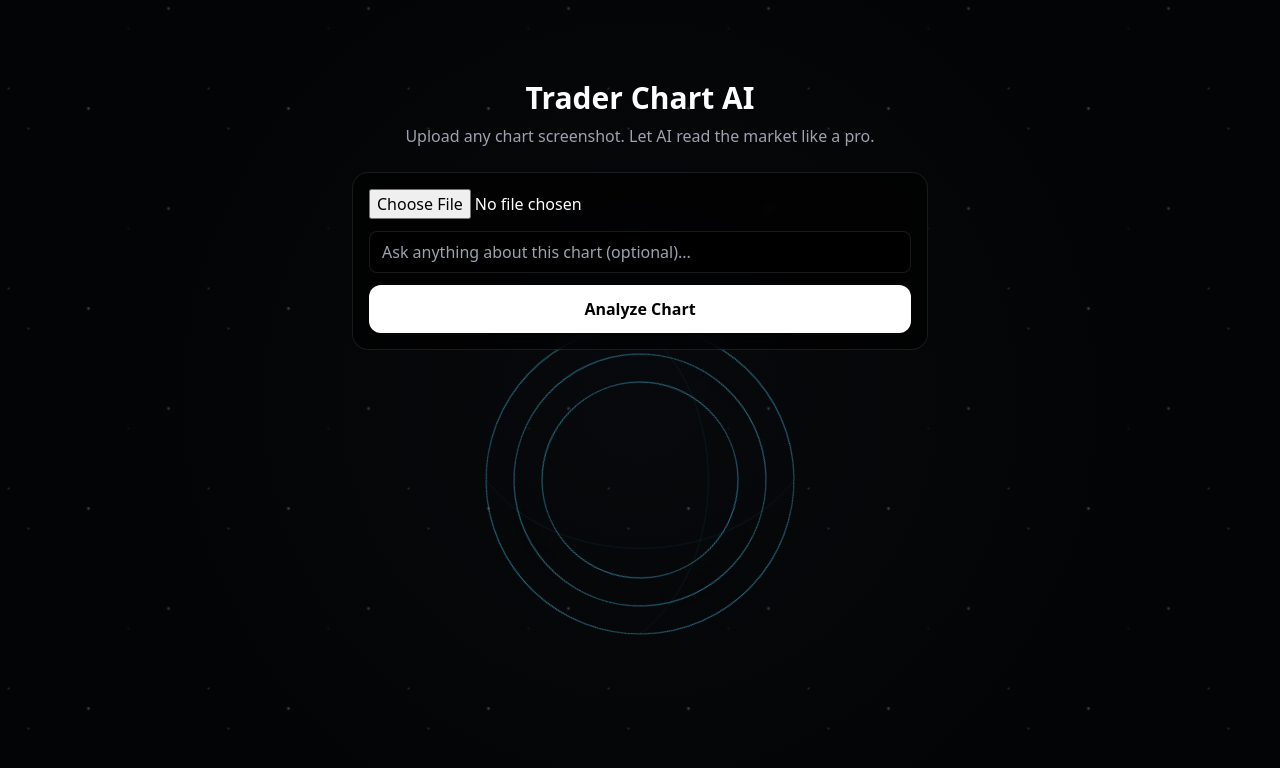
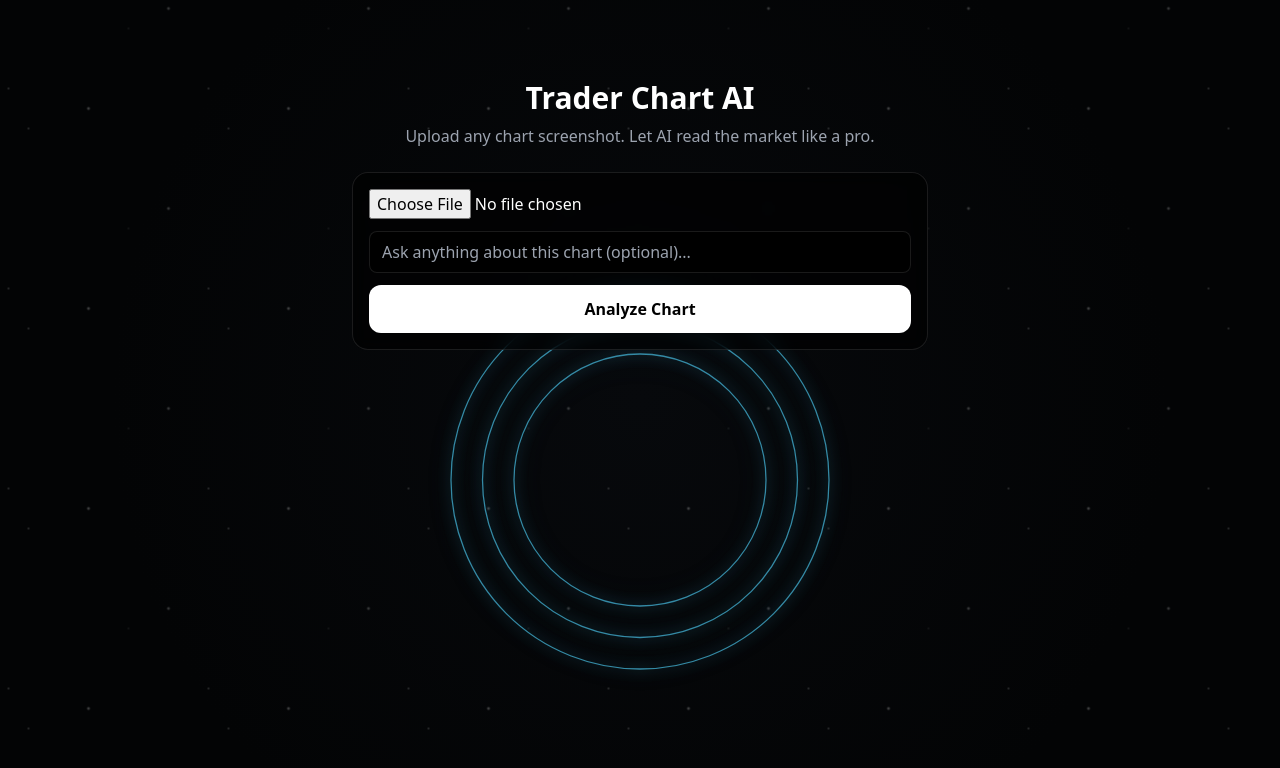
Before and after one commit to yuvraj448-debug/trader-chart-ai, a Next.js app: page / in a window 1280 px wide. Shown: the top 768 px of the page. Built offline with nearby package versions, Linux system fonts and the light colour scheme.

Commit message:
Update Background.jsx

```diff
--- a/app/components/Background.jsx
+++ b/app/components/Background.jsx
@@ -1,24 +1,43 @@
 export default function Background() {
   return (
     <div className="ai-bg">
-      <div className="stars"></div>
+      <div className="stars" />
 
       <svg
         className="ai-core"
-        viewBox="0 0 600 600"
+        viewBox="0 0 400 400"
         xmlns="http://www.w3.org/2000/svg"
       >
-        <circle cx="300" cy="300" r="220" className="ring r1" />
-        <circle cx="300" cy="300" r="180" className="ring r2" />
-        <circle cx="300" cy="300" r="140" className="ring r3" />
+        <defs>
+          <filter id="glow">
+            <feGaussianBlur stdDeviation="6" result="coloredBlur" />
+            <feMerge>
+              <feMergeNode in="coloredBlur" />
+              <feMergeNode in="SourceGraphic" />
+            </feMerge>
+          </filter>
+        </defs>
 
-        <path
-          d="M300 80 C430 180 430 420 300 520"
-          className="flow"
+        <circle
+          cx="200"
+          cy="200"
+          r="120"
+          className="ring ring1"
+          filter="url(#glow)"
         />
-        <path
-          d="M80 300 C180 430 420 430 520 300"
-          className="flow"
+        <circle
+          cx="200"
+          cy="200"
+          r="150"
+          className="ring ring2"
+          filter="url(#glow)"
+        />
+        <circle
+          cx="200"
+          cy="200"
+          r="180"
+          className="ring ring3"
+          filter="url(#glow)"
         />
       </svg>
     </div>
```
